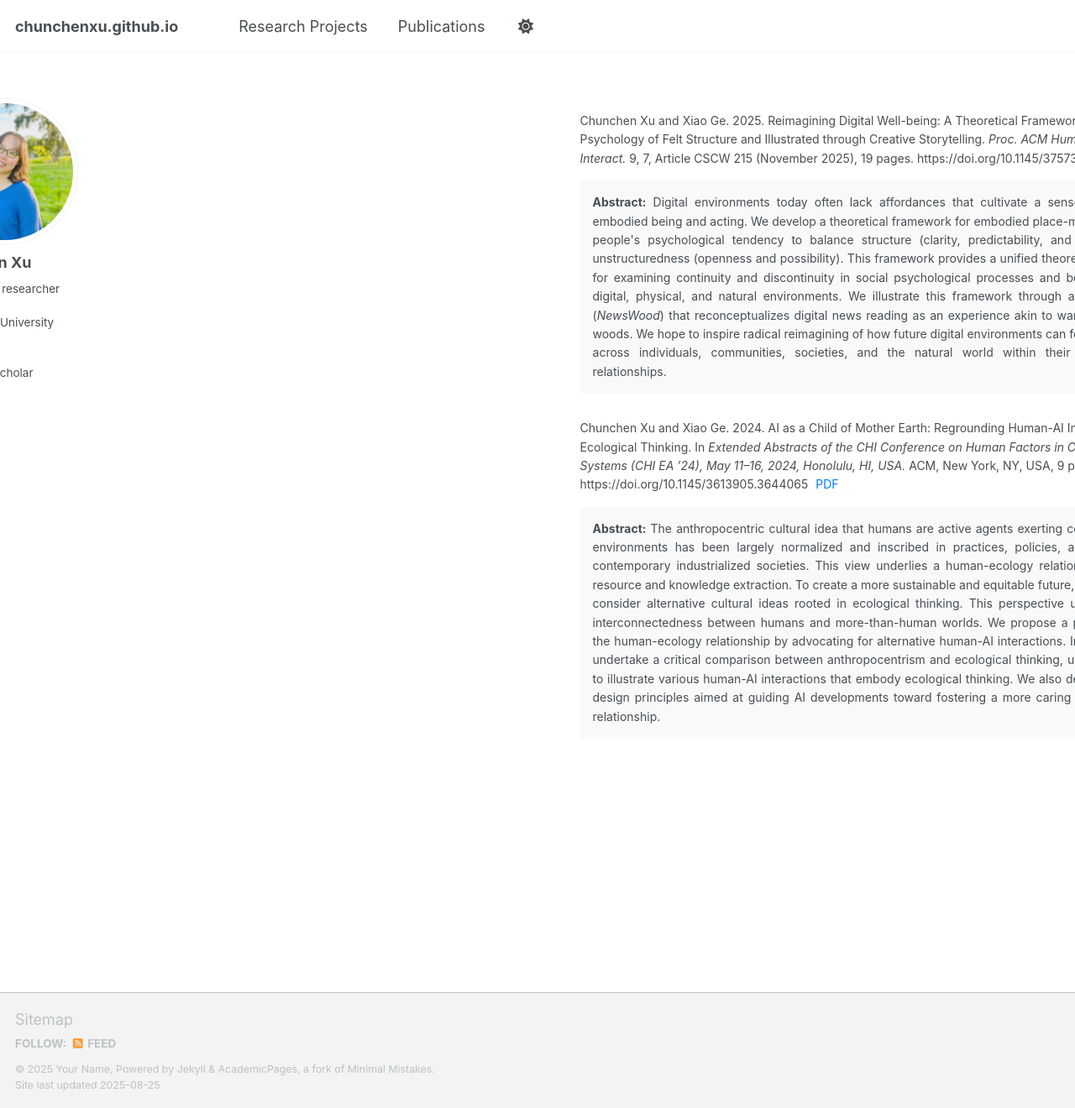
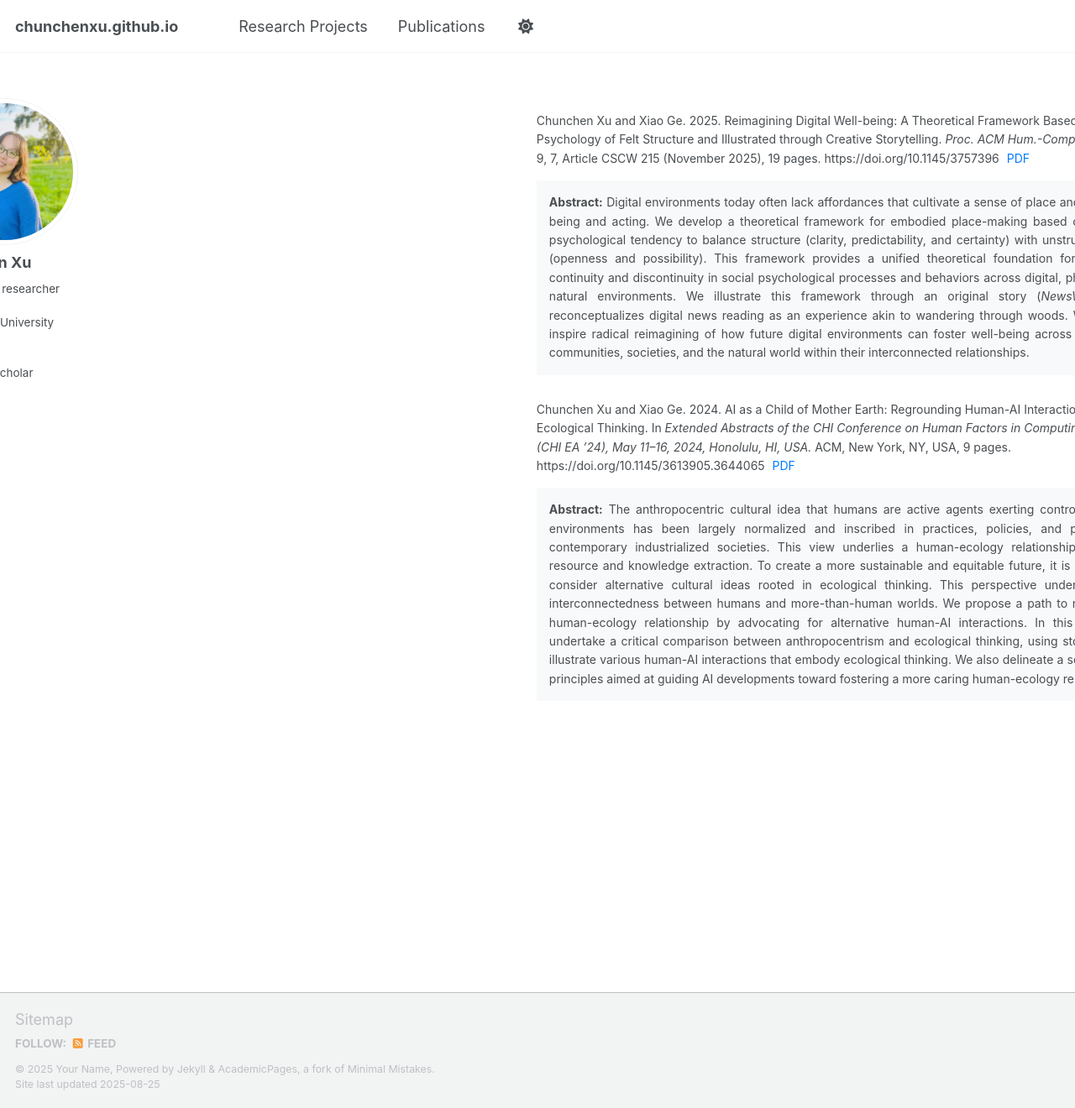
Before and after one commit to chunchenxu/chunchenxu.github.io, a Jekyll site: the page built from _pages/publications.html, in a window 1280 px wide and 1320 px high. Shown: the whole window at 84% size. Built offline with Jekyll 4.4.1, drawn with Linux system fonts in a browser that asks for light colours; some web fonts are replaced; a script that is not in the unit is left out.

Commit message:
Update publications.html

```diff
--- a/_pages/publications.html
+++ b/_pages/publications.html
@@ -32,12 +32,17 @@ author_profile: true
 
 <style>
 .publications-container {
-    max-width: 2000px;
-    margin: 0 auto;
-    padding: 20px;
-    width: 90%; /* Use 90% of available width */
+   max-width: none;           /* Remove max-width limit */
+    width: calc(100% - 20px);  /* Use full width minus small buffer */
+    margin: 0;                 /* Reset all margins */
+    margin-left: -30px;        /* Fine-tuned left shift */
+    margin-right: -140px;      /* Extend into right margin */
+    padding: 20px 40px;        /* Horizontal padding for readability */
+    font-size: 14px;
     font-family: -apple-system, BlinkMacSystemFont, "Segoe UI", Roboto, sans-serif;
     line-height: 1.6;
+    text-align: left;
+    box-sizing: border-box;    /* Include padding in width calculation */
 
 }
 
```
